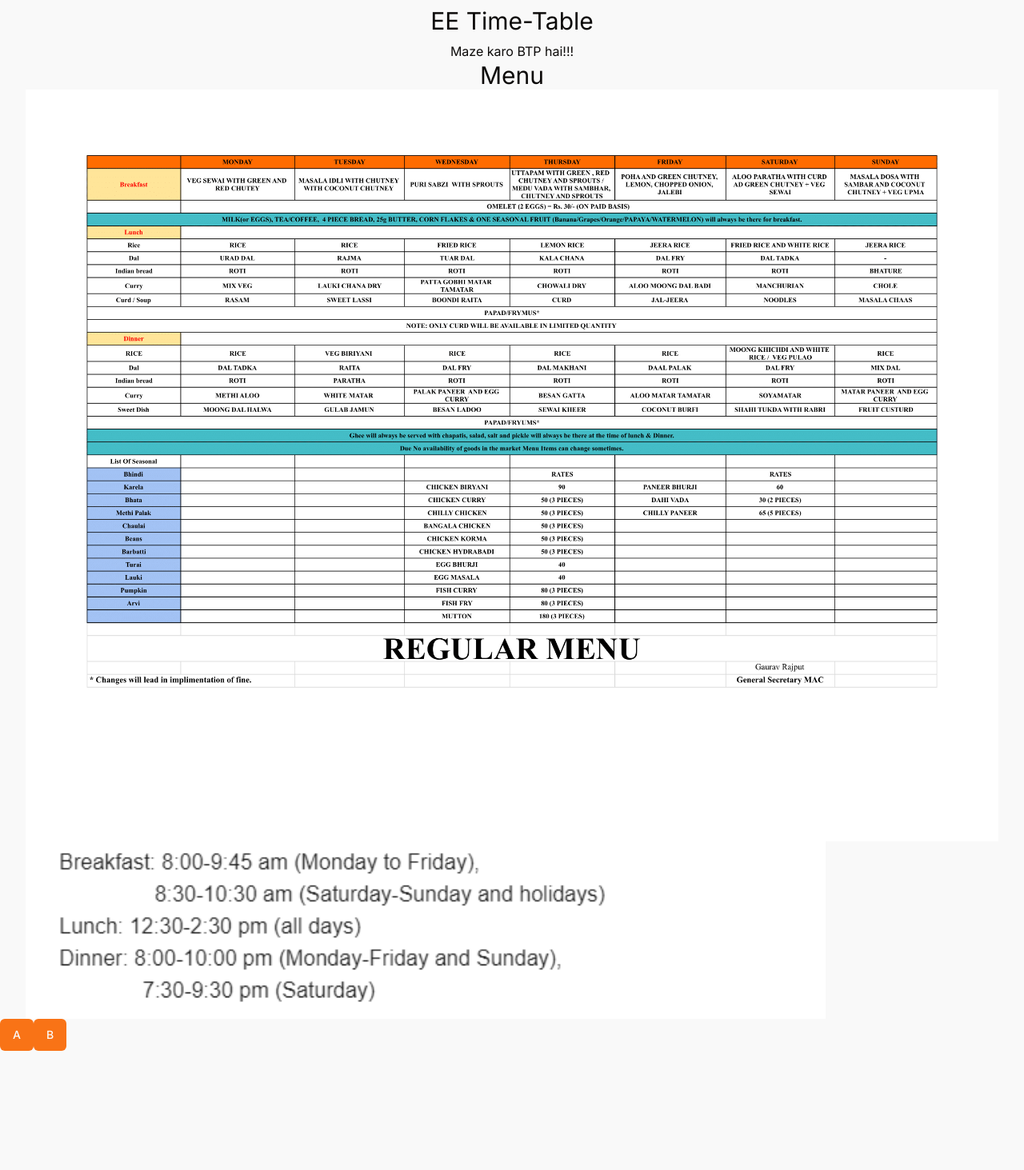
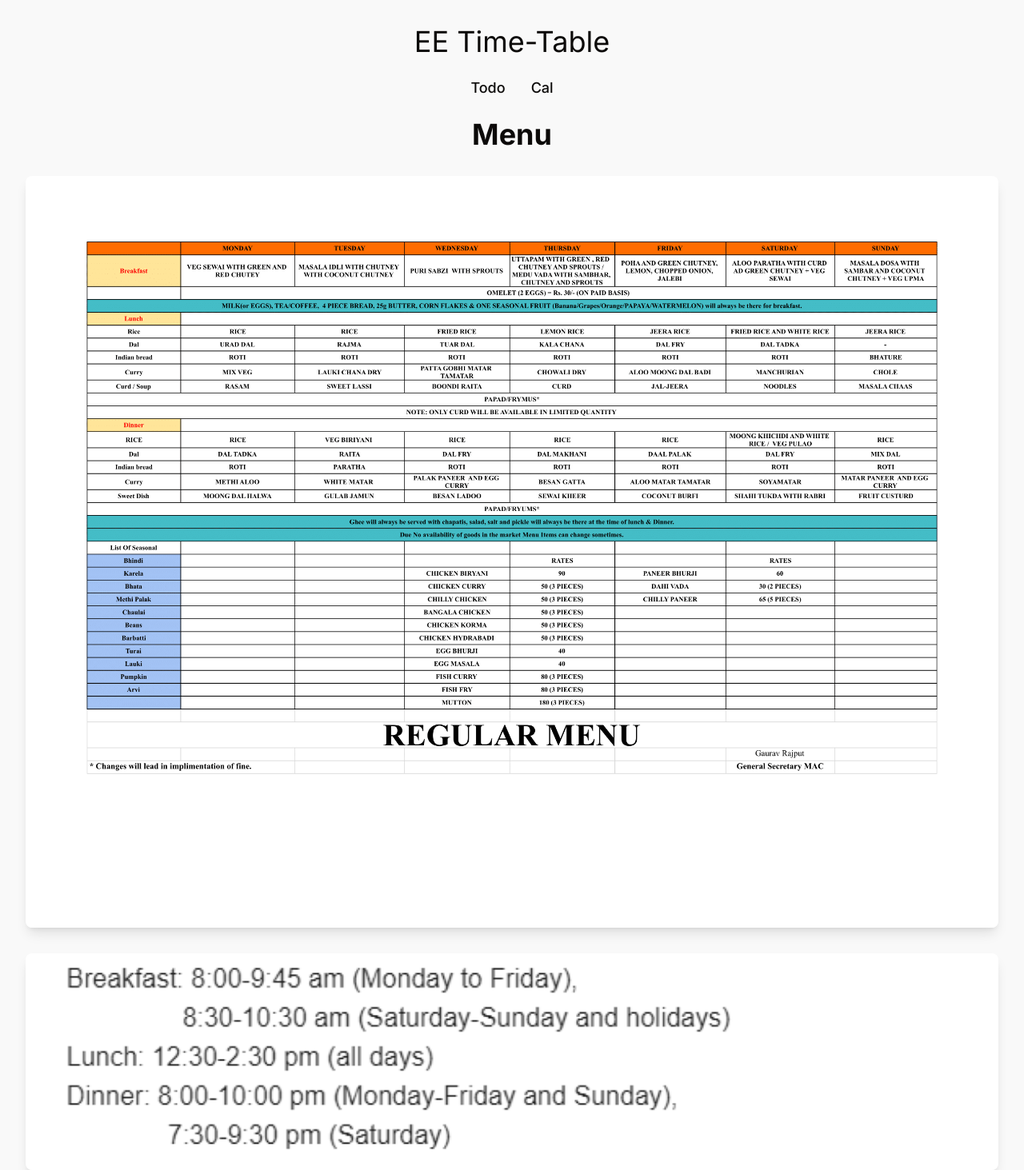
Before and after one commit to Shuffled720/eett, a Next.js app: page / in a window 1280 px wide. Shown: the whole page at 80% size. Before the commit the page ends 1314 px from the top, so only its background shows below. Built offline with nearby package versions, Linux system fonts and the light colour scheme.

Commit message:
done with animation

```diff
--- a/src/app/fast-calculation/page.tsx
+++ b/src/app/fast-calculation/page.tsx
@@ -5,6 +5,7 @@ import { useState, useRef, useEffect } from 'react';
 import { Button } from '@/components/ui/button';
 import { Input } from '@/components/ui/input';
 import { Label } from '@/components/ui/label';
+import Link from 'next/link';
 import {
     Select,
     SelectContent,
@@ -70,7 +71,7 @@ const FastCalculationGame: React.FC<GameProps> = () => {
     return (
         <motion.div className="game-container p-6 max-w-xl mx-auto bg-gradient-to-b from-blue-200 to-purple-200 text-gray-800 shadow-2xl rounded-xl" initial={{ opacity: 0 }} animate={{ opacity: 1 }} transition={{ duration: 0.8 }}>
             <motion.h1 className="text-center text-3xl font-bold text-blue-800 mb-6" initial={{ y: -20 }} animate={{ y: 0 }} transition={{ duration: 0.6 }}>
-                Fast Calculation Game
+                <Link href="/">Fast Calculation Game</Link>
             </motion.h1>
             <motion.div className="settings space-y-6 p-6 bg-white shadow-lg rounded-lg" initial={{ scale: 0.9 }} animate={{ scale: 1 }} transition={{ duration: 0.5 }}>
                 <motion.div initial={{ x: -50 }} animate={{ x: 0 }} transition={{ duration: 0.5 }}>
@@ -148,7 +149,7 @@ const FastCalculationGame: React.FC<GameProps> = () => {
                     </motion.p>
                 )}
             </motion.div>
-        </motion.div>
+        </motion.div >
     );
 };
 
--- a/src/app/page.tsx
+++ b/src/app/page.tsx
@@ -10,17 +10,10 @@ export default function Home() {
   return (
     <>
       <Header />
-      <p className="text-center">Maze karo BTP hai!!!</p>
       {/* <ExamTT /> */}
       {/* <FullWeekTT /> */}
       {/* <Material /> */}
       <Menu />
-      <Button asChild>
-        <Link href={"/todo"}>A</Link>
-      </Button>
-      <Button asChild>
-        <Link href={"/fast-calculation"}>B</Link>
-      </Button>
     </>
   )
 }
--- a/src/components/Header.tsx
+++ b/src/components/Header.tsx
@@ -1,10 +1,48 @@
-import Link from "next/link"
+"use client";
+import Link from "next/link";
+import { motion } from "framer-motion";
 
 const Header = () => {
   return (
-    <Link href="https://docs.google.com/spreadsheets/d/1E3ocQqnudZKi6ozj8d4fIpUWeCCveX5_iKzG2fDJafQ/edit?usp=sharing">
-      <h1 className="text-center text-3xl py-2 ">EE Time-Table</h1>
-    </Link>
-  )
-}
-export default Header
+    <motion.header
+      className="flex flex-col items-center gap-4 py-6"
+      initial={{ opacity: 0, y: -50 }}
+      animate={{ opacity: 1, y: 0 }}
+      transition={{ duration: 0.8 }}
+    >
+      <Link href="https://docs.google.com/spreadsheets/d/1E3ocQqnudZKi6ozj8d4fIpUWeCCveX5_iKzG2fDJafQ/edit?usp=sharing">
+        <motion.h1
+          className="text-center text-4xl py-2 cursor-pointer hover:text-blue-500"
+          whileHover={{ scale: 1.1 }}
+        >
+          EE Time-Table
+        </motion.h1>
+      </Link>
+      <motion.nav
+        className="flex gap-8"
+        initial={{ opacity: 0 }}
+        animate={{ opacity: 1 }}
+        transition={{ duration: 0.8, delay: 0.2 }}
+      >
+        <Link href="/todo">
+          <motion.div
+            className="text-lg font-medium hover:text-blue-600"
+            whileHover={{ scale: 1.1 }}
+          >
+            Todo
+          </motion.div>
+        </Link>
+        <Link href="/fast-calculation">
+          <motion.div
+            className="text-lg font-medium hover:text-blue-600"
+            whileHover={{ scale: 1.1 }}
+          >
+            Cal
+          </motion.div>
+        </Link>
+      </motion.nav>
+    </motion.header>
+  );
+};
+
+export default Header;
--- a/src/components/Menu.tsx
+++ b/src/components/Menu.tsx
@@ -1,29 +1,46 @@
-import Image from "next/image"
+"use client";
+import Image from "next/image";
+import { motion } from "framer-motion";
 
 const Menu = () => {
   return (
     <>
-      <section id="menu" className="container ">
-        <h1 className="text-center text-3xl   ">Menu</h1>
-        <div className=" overflow-hidden ">
+      <section id="menu" className="container mx-auto">
+        <motion.h1
+          className="text-center text-4xl font-bold mb-8"
+          initial={{ opacity: 0, y: -50 }}
+          animate={{ opacity: 1, y: 0 }}
+          transition={{ duration: 0.8 }}
+        >
+          Menu
+        </motion.h1>
+        <div className="flex flex-col gap-8">
+          <motion.div
+            className="overflow-hidden rounded-lg shadow-lg"
+          >
             <Image
               alt="menu"
-            className="menu-img"
+              className="menu-img w-full h-auto object-cover"
               src="/menu.png"
               width={1500}
-            height={100}
+              height={1000}
             />
+          </motion.div>
+          <motion.div
+            className="overflow-hidden rounded-lg shadow-lg"
+          >
             <Image
-            alt="menu"
-            className="menu-img"
+              alt="time"
+              className="menu-img w-full h-auto object-cover"
               src="/time.png"
               width={1000}
-            height={100}
+              height={1000}
             />
+          </motion.div>
         </div>
       </section>
     </>
-  )
-}
+  );
+};
 
-export default Menu
+export default Menu;
```
Also changed, not shown: src/app/todo/page.tsx (+150 -57 lines). Lines whose indentation alone changed are shown as unchanged.
